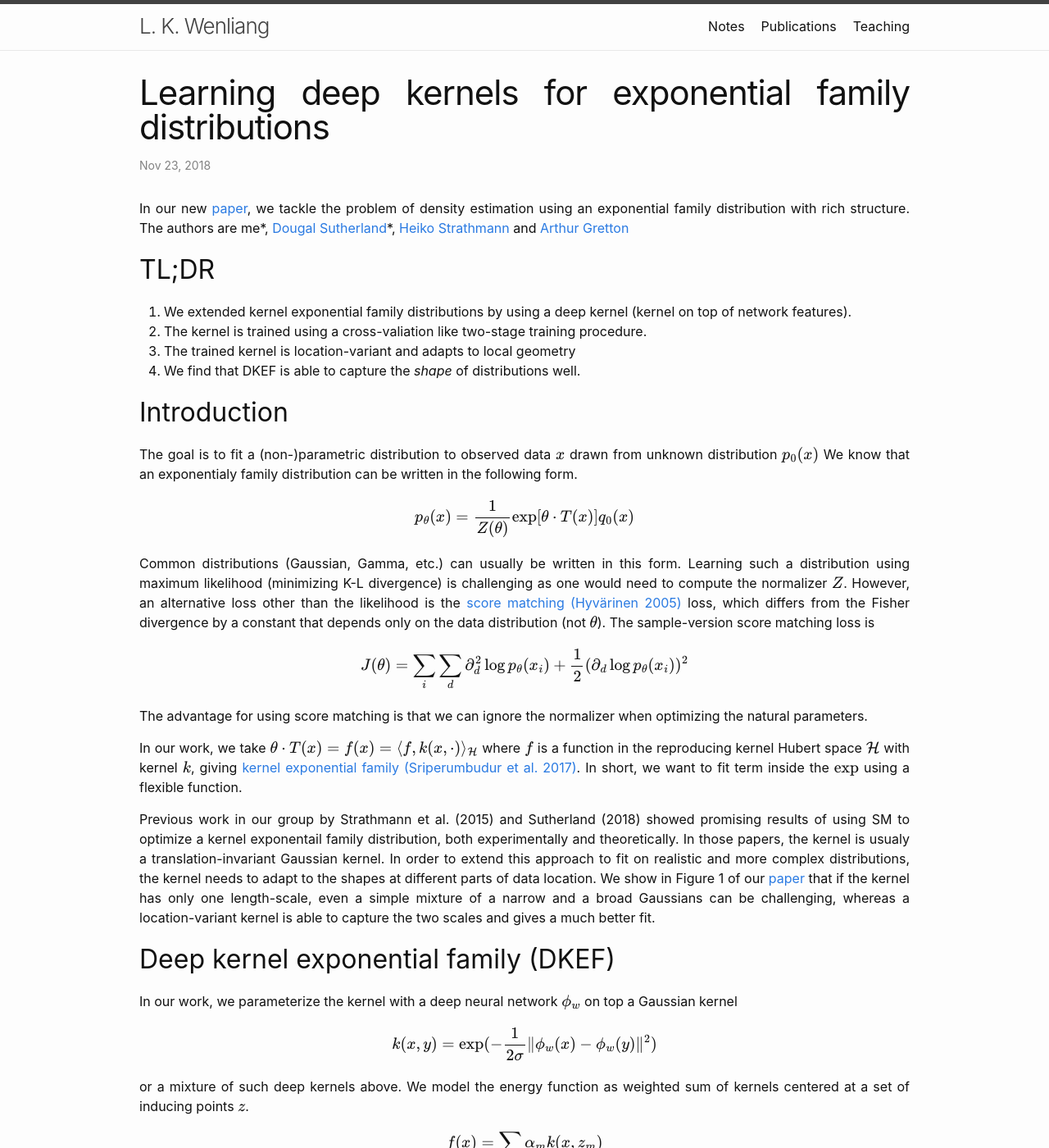
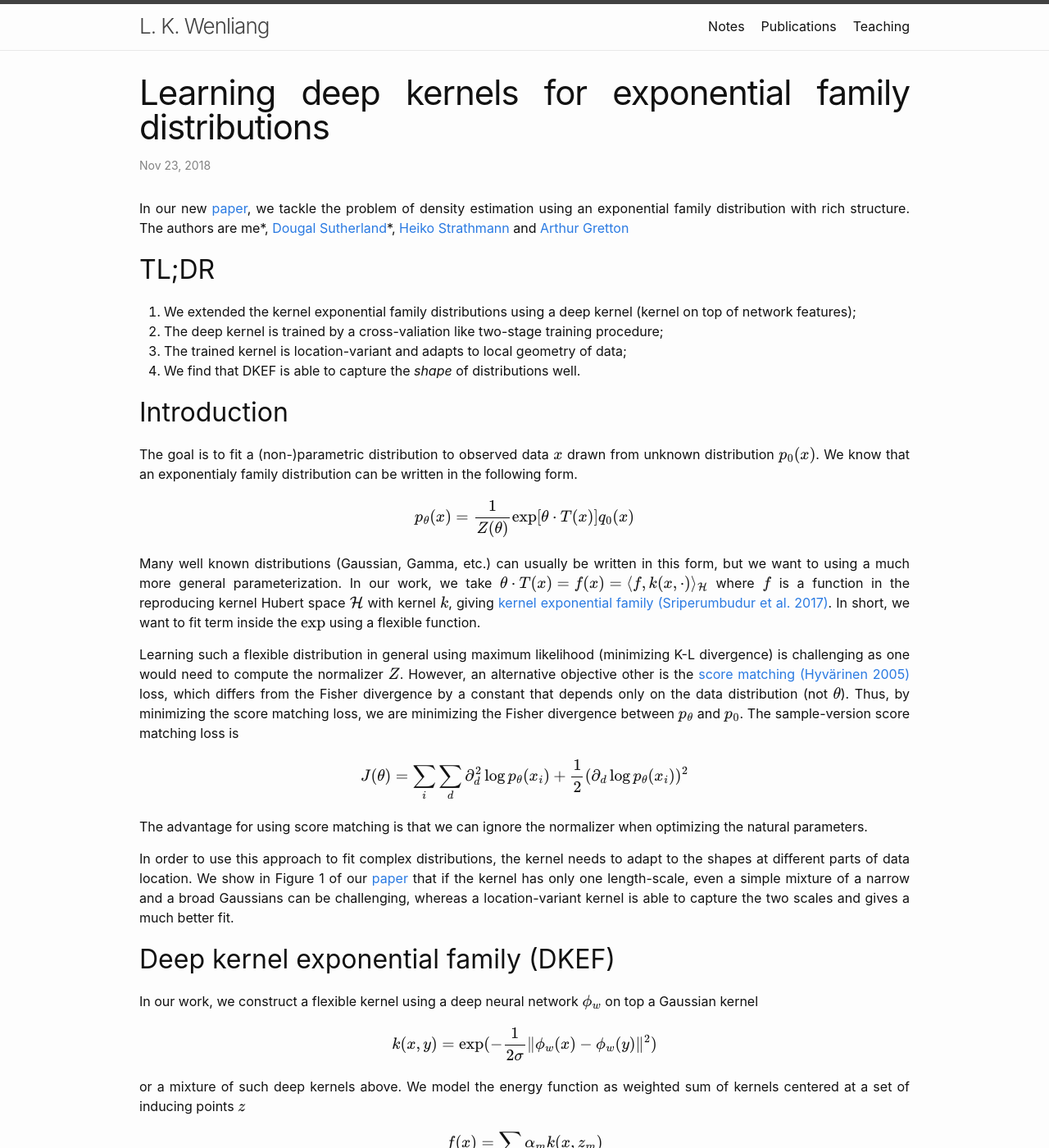
Before and after one commit to kevin-w-li/kevin-w-li.github.io, a Jekyll site: the page built from _posts/2018-11-23-dkef.markdown, in a window 1280 px wide and 1400 px high. Shown: the whole window at 82% size. Built offline with Jekyll 4.4.1, drawn with Linux system fonts in a browser that asks for light colours; formulas are drawn with MathJax 3; some of the changed text lies outside the part shown.

Commit message:
Update 2018-11-23-dkef.markdown

```diff
--- a/_posts/2018-11-23-dkef.markdown
+++ b/_posts/2018-11-23-dkef.markdown
@@ -14,25 +14,34 @@ The authors are me\*,
 
 ## TL;DR
 
-1. We extended kernel exponential family distributions by using a deep kernel (kernel on top of network features).
-1. The kernel is trained using a cross-valiation like two-stage training procedure.
-1. The trained kernel is location-variant and adapts to local geometry
+1. We extended the kernel exponential family distributions using a deep kernel (kernel on top of network features);
+1. The deep kernel is trained by a cross-valiation like two-stage training procedure;
+1. The trained kernel is location-variant and adapts to local geometry of data;
 1. We find that DKEF is able to capture the *shape* of distributions well.
 
 ## Introduction
 
-The goal is to fit a (non-)parametric distribution to observed data $\{x\}$ drawn from unknown distribution $p_0(x)$
+The goal is to fit a (non-)parametric distribution to observed data $\{x\}$ drawn from unknown distribution $p_0(x)$.
 We know that an exponentialy family distribution can be written in the following form.
 
 $$
 p_\theta(x)=\frac{1}{Z(\theta)}\exp[\theta \cdot T(x)]q_0(x)
 $$
 
-Common distributions (Gaussian, Gamma, etc.) can usually be written in this form. Learning such a distribution using
+Many well known distributions (Gaussian, Gamma, etc.) can usually be written in this form,
+but we want to using a much more general parameterization.
+In our work, we take $\theta \cdot T(x) = f(x) = \langle f, k(x,\cdot) \rangle_{\mathcal{H}}$
+where $f$ is a function in the reproducing kernel Hubert space $\mathcal{H}$ with kernel $k$,
+giving [kernel exponential family (Sriperumbudur et al. 2017)](kef). In short, we want to fit
+term inside the $\exp$ using a flexible function.
+
+Learning such a flexible distribution in general using
 maximum likelihood (minimizing K-L divergence) is challenging as one would need to compute the normalizer $Z$.
-However, an alternative loss other than the likelihood is the [score matching (Hyvärinen 2005)](sm) loss,
+However, an alternative objective other is the [score matching (Hyvärinen 2005)](sm) loss,
 which differs from the Fisher divergence
 by a constant that depends only on the data distribution (not $\theta$).
+Thus, by minimizing the score matching loss, we are minimizing the Fisher divergence
+between $p_\theta$ and $p_0$.
 The sample-version score matching loss is
 
 \begin{equation}
@@ -41,15 +50,7 @@ J(\theta) = \sum_i\sum_d\partial_d^2\log p_\theta(x_i) + \frac{1}{2}(\partial_d\
 \end{equation}
 The advantage for using score matching is that we can ignore the normalizer when optimizing the natural parameters.
 
-In our work, we take $\theta \cdot T(x) = f(x) = \langle f, k(x,\cdot) \rangle_{\mathcal{H}}$
-where $f$ is a function in the reproducing kernel Hubert space $\mathcal{H}$ with kernel $k$,
-giving [kernel exponential family (Sriperumbudur et al. 2017)](kef). In short, we want to fit
-term inside the $\exp$ using a flexible function.
-
-Previous work in our group by Strathmann et al. (2015)
-and Sutherland (2018) showed promising results of using SM to optimize a kernel exponentail family distribution,
-both experimentally and theoretically. In those papers, the kernel is usualy a translation-invariant Gaussian kernel.
-In order to extend this approach to fit on realistic and more complex
+In order to use this approach to fit complex
 distributions, the kernel needs to adapt to
 the shapes at different parts of data location. We show in Figure 1 of our [paper](DKEF) that
 if the kernel has only one length-scale, even a simple mixture of a narrow and a broad Gaussians can be challenging,
@@ -57,20 +58,20 @@ whereas a location-variant kernel is able to capture the two scales and gives a
 
 ## Deep kernel exponential family (DKEF)
 
-In our work, we parameterize the kernel with a deep neural network $\phi_w$ on top a Gaussian kernel
+In our work, we construct a flexible kernel using a deep neural network $\phi_w$ on top a Gaussian kernel
 
 $$
 k(x,y)=\exp(-\frac{1}{2\sigma}\|\phi_w(x) - \phi_w(y)\|^2)
 $$
 
 or a mixture of such deep kernels above. We model the energy function as weighted sum of kernels centered at a set of inducing
-points $z$.
+points $z$
 
 $$f(x)=\sum_m\alpha_m k(x,z_m)$$
 
 The network $\phi(x)$ is fully connected with softplus nonlinearity. Using softplus ensures
-* the energy is twice-differentiable.
-* when combined with a Gaussian $q_0$, the resulting distribution is *always* normalizable.
+* the energy is twice-differentiable and the score-matching loss is well defined;
+* when combined with a Gaussian $q_0$, the resulting distribution is *always* normalizable (Proposition 2 in our [paper](DKEF).
 
 ## Two-stage training (Section 3)
 
@@ -88,7 +89,7 @@ into two sets $\mathcal{D}_1$ and $\mathcal{D}_2$, use the closed-form
 solution of the corresponding loss to find the linear coefficients $\alpha$ using a set of (training) data $\mathcal{D}_1$,
 and then test the performance of the $\alpha$ on another set of (validation) data $\mathcal{D}_2$.
 The optimal parameter is then found by choosing the
-$sigma$ that yeilds the minimum validation loss.
+$\sigma$ that yeilds the minimum validation loss.
 
 In the above procedure, one can think of $\alpha$ as not being a
 paramter, but rather a function $\alpha(\sigma, \mathcal{D}_1)$ that is inserted into the model definition to
@@ -132,6 +135,14 @@ Since the problem only occurs on *disjoint* supports, clustering algorithms shou
 in finding these different supports. We illustrate the effectiveness of this workaroud in the rightmost
 column of Figure 2 in our [paper](DKEF).
 
+## Related work
+* Strathmann, H., D. Sejdinovic, S. Livingstone, Z. Szabó, and A. Gretton (2015).
+* Sriperumbudur, B., K. Fukumizu, A. Gretton, A.
+Hyvärinen, and R. Kumar (2017). *Density estimation in infinite dimensional exponential families.* In: JMLR 18.1, pp. 1830–1888. arXiv: 1312.3516
+*Gradient-free Hamiltonian Monte Carlo with efficient kernel exponential families.* In: NIPS. arXiv: 1506.02564.
+* Sutherland, D. J., H. Strathmann, M. Arbel, and A. Gretton (2018).
+*Efficient and principled score estimation with Nystr¨om kernel exponential families.* In: AISTATS. arXiv: 1705.08360
+* Arbel, M. and A. Gretton (2018). *Kernel Conditional Exponential Family.* In: AISTATS. arXiv: 1711.05363
 
 [DKEF]: https://arxiv.org/abs/1811.08357https://arxiv.org/abs/1811.08357
 [kef]:  http://jmlr.org/papers/v18/16-011.html
```
Also changed, not shown: other parts of _posts/2018-11-23-dkef.markdown (+7 -5 lines).
